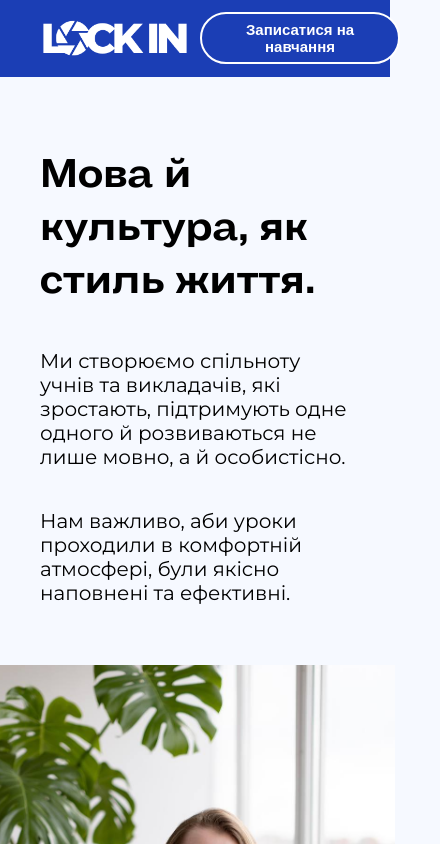
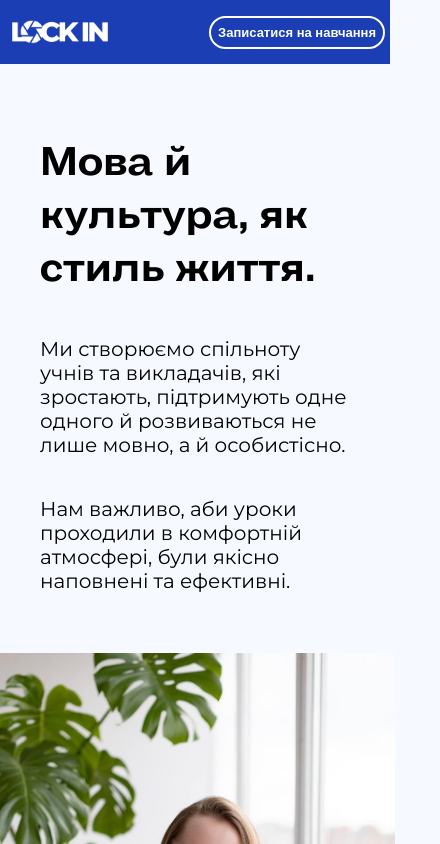
Before and after one commit to Vladarchuk124/LockInSchool, a React (Create React App) app: page / in a window 390 px wide. Shown: the top 844 px of the page, 440 px wide, since content can reach past the window. Built offline with nearby package versions, Linux system fonts and the light colour scheme.

Commit message:
fix(header): responsive design fix

```diff
--- a/src/App.jsx
+++ b/src/App.jsx
@@ -23,7 +23,6 @@
       <div id="reviews"><Reviews /></div>
       <div id="faq"><FAQ /></div>
       <AskQuestion />
-      <Footer />
     </>
   );
 }
--- a/src/components/Header/Header.module.css
+++ b/src/components/Header/Header.module.css
@@ -83,7 +83,7 @@
     .dropdown {
         display: none;
         position: absolute;
-        top: 5%;
+        top: 75px;
         left: 0;
         background-color: #1b3eb5;
         z-index: 1000;
@@ -116,3 +116,28 @@
         }
     }
 }
+
+@media screen and (max-width: 500px) {
+    .recordButton {
+        margin-right: 5px;
+    }
+
+    header img {
+        margin-left: 10px;
+    }
+}
+
+@media screen and (max-width: 400px) {
+    .recordButton {
+        width: fit-content;
+        font-size: 13px;
+    }
+
+    header img {
+        width: 100px;
+    }
+
+    .dropdown {
+        top: 60px;
+    }
+}
```
